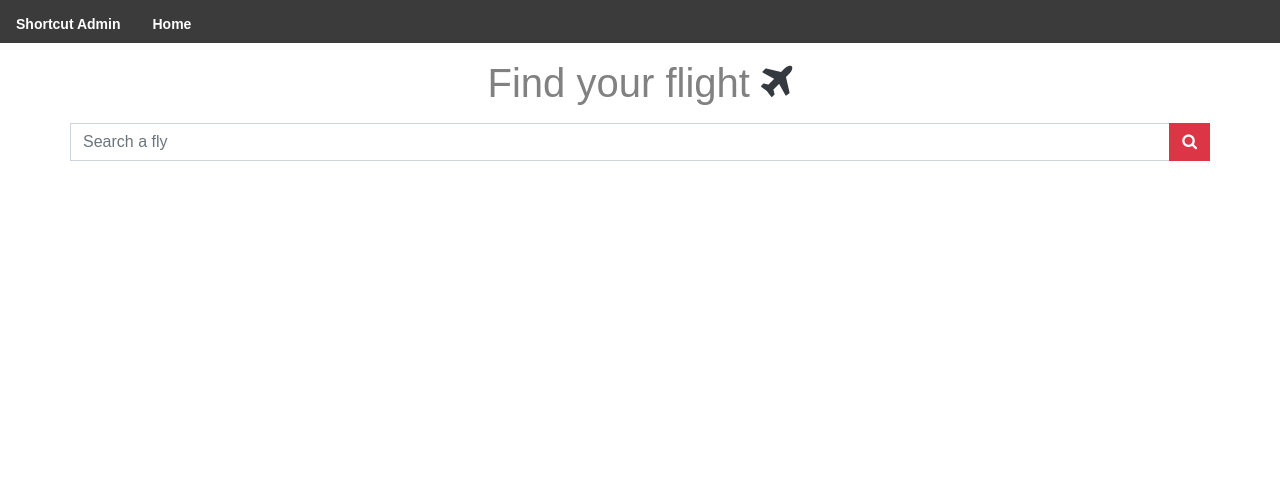
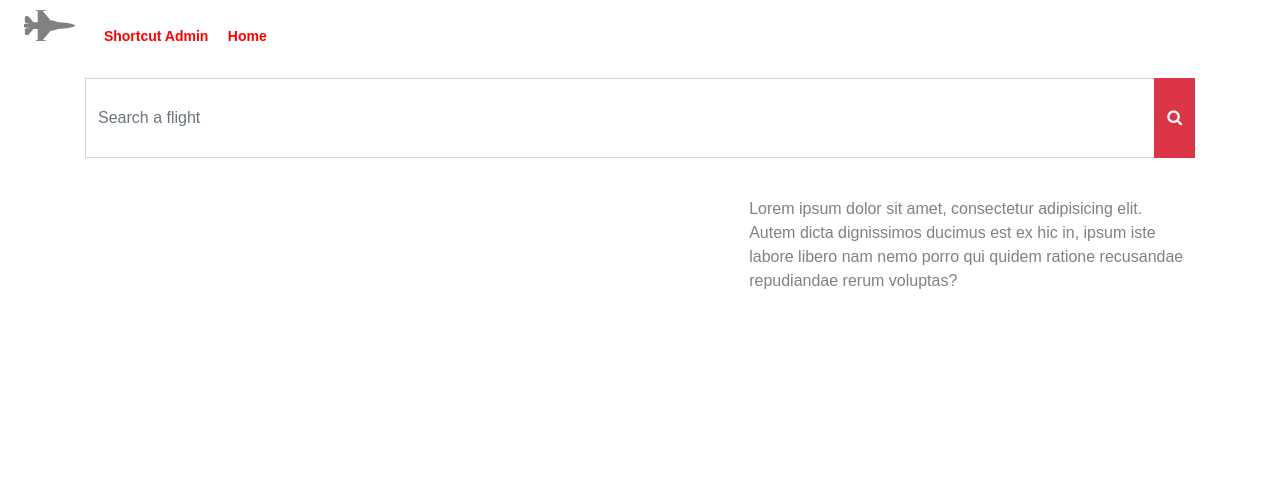
Before and after one commit to CrackjY/air-base, a PHP site: template templates/front/home.html.twig in a window 1280 px wide. Shown: the top 488 px of the page. Before the commit the page ends 161 px from the top, so only its background shows below. Run offline with PHP 8.4, Linux system fonts and the light colour scheme; the template is opened without the code that fills it, so the values that code supplies are empty; data comes from the database, SQL or seed files in the repository; some libraries are stand-ins or nearby versions.

Commit message:
search && refac

```diff
--- a/assets/css/style.css
+++ b/assets/css/style.css
@@ -3,14 +3,17 @@ html, body {
     height: 100%;
     color: #818182;
 }
-nav.back, nav.front {
-    background: #040404c7;
+nav.front {
+/*    display: flex;
+    flex-direction: row-reverse;*/
 }
 nav.back a, nav.front a {
-    color: white;
+    color: red;
     font-weight: bold;
     font-size: 14px;
-    margin-top: 6px;
+}
+nav.front a {
+    margin: -28px 15px 0 0;
 }
 .form-control {
     margin-bottom: 10px;
@@ -32,12 +35,12 @@ input[type="search"] {
 select {
     border-radius: 0;
 }
-.fly-card {
-    margin-bottom: 10px;
+.card {
+    border: 1px solid rgba(0,0,0,.125);
+    border-radius: 0;
 }
 .btn {
     border-radius: 0;
-
 }
 .btn:focus {
     box-shadow: 0 0 0 white;
@@ -74,9 +77,6 @@ select {
 img.airplane-icon {
     width: 20px;
     margin: 0 10px 0 10px;
-}
-table thead {
-    color: ;
 }
 .block-new input {
 }
@@ -154,3 +154,32 @@ input[type=checkbox].input-checkbox {
 .close {
     position: relative;
 }
+/* front home */
+.landing-div {
+/*    background: #adb5bd;
+    height: 300px;
+    width: 100%;*/
+}
+/* front home search */
+.landing-search .wrapper-search-form {
+    margin: auto;
+    margin-bottom: 30px;
+    margin-top: 30px;
+}
+.landing-search .wrapper-search-form form .input-group input[type="search"] {
+    height: 5em;
+}
+.cards-xysn {
+    width: 100%;
+    height: 60em;
+    display: flex;
+    padding: 9px;
+    overflow: auto;
+   /* border: solid 0.5px darkgrey;*/
+}
+.block-front-flight {
+    width: 60%;
+}
+.test-- {
+    width: 40%;
+}
--- a/config/Routing.php
+++ b/config/Routing.php
@@ -64,9 +64,13 @@ class Routing extends Instance
                     $this->flightController->deleteAction();
                     exit;
 
-                //API
+                //API Flight
                 case 'api/admin/flights';
                     $this->flightController->flightDataJson();
+                    exit;
+                    // front
+                case 'api/flights';
+                    $this->frontController->flightDataJson();
                     exit;
             }
         }
--- /dev/null
+++ b/js_feature/config/parameter.js
@@ -0,0 +1,16 @@
+let url = 'http://localhost/air-base/';
+let urlPieces = {
+    admin: '?page=admin',
+    airplanes: '?page=admin/airplanes',
+    types: '?page=admin/types',
+    pilots: '?page=admin/pilots',
+    flights: '?page=admin/flights',
+    cities: '?page=admin/cities',
+};
+
+// Back flight
+let $locationHrefFlightBack = 'http://localhost/air-base/?page=admin/flights';
+let $urlApiFlightBack = 'http://localhost/air-base/?page=api/admin/flights';
+let $urlDeleteFlightBack = 'http://localhost/air-base/?page=admin/flights/delete&id=';
+// Front flight
+let $urlApiFlightFront = 'http://localhost/air-base/?page=api/flights';
--- /dev/null
+++ b/js_feature/front/flight/list.js
@@ -0,0 +1,33 @@
+(() => {
+	let renderer;
+	let flights = [];
+
+	fetch($urlApiFlightFront)
+		.then(response => response.json())
+		.then(data => {
+			data.map((flight) => {
+				flights.push(flight);
+				renderer = `
+					<div class="row-card">
+				        <div class="card w-75 flight-card mb-4">
+				            <div class="card-body">
+				                <h5 class="card-title">${flight.name }</h5>
+				                <p class="card-text">${flight.departure_city } <img class="airplane-icon" src="assets/imgs/airplane-icon.png"> ${flight.arrival_city }</p>
+				                <p class="card-text float-right">Post the ${flight.date}</p>
+				                <a href="#" class="btn btn-danger">Show more...</a>
+				            </div>
+				        </div>
+			        </div>
+				`;
+				document.querySelector('.block-front-flight').innerHTML += renderer;
+			});
+
+			document.querySelector(".btn-search").addEventListener('click', (e) => {
+				e.preventDefault();
+				console.log(document.querySelector("input[type=search]").value);
+
+				console.log(flights);
+			});
+		})
+		.catch(error => console.error('error : ', error));
+})();
--- a/src/Controller/Front/FrontController.php
+++ b/src/Controller/Front/FrontController.php
@@ -8,8 +8,17 @@ class FrontController extends Controller
 {
     public function homeAction()
     {
-        $this->render('front/home.html.twig', array(
-            'flights' => $this->flightModel->listingWithPilotAndAirplane(),
-        ));
+        $this->render('front/home.html.twig', []);
+    }
+
+    /**
+     *
+     */
+    public function flightDataJson()
+    {
+        $this->jsonEncode($this->flightModel->listingWithPilotAndAirplaneFront());
+    }
+
+    public function searchAction() {
     }
 }
--- a/templates/back/includes/nav.html.twig
+++ b/templates/back/includes/nav.html.twig
@@ -1,5 +1,5 @@
 <nav class="nav back mb-3">
-	<i class="fa fa-fighter-jet fa-3x text-white ml-4 mr-4" aria-hidden="true"></i>
+	<i class="fa fa-fighter-jet fa-3x ml-4 mr-4" aria-hidden="true"></i>
     <a class="nav-link" href="/air-base/">Shortcut front</a>
     <a class="nav-link" href="/air-base/?page=admin">Admin</a>
     <a class="nav-link" href="/air-base/?page=admin/cities">Cities</a>
--- a/templates/front/home.html.twig
+++ b/templates/front/home.html.twig
@@ -1,27 +1,15 @@
 {% extends 'layout.html.twig' %}
 
+{% block landing %}
+    {% include 'front/includes/landing.html.twig' %}
+    {% block search %}
+        {% include 'front/includes/search.html.twig' %}
+    {% endblock search %}
+{% endblock landing %}
+
 {% block content %}
-    <h1 class="mb-3 mt-3 text-center">Find your flight <i class="fa fa-plane text-dark"></i></h1>
-    <form class="form" method="POST">
-        <div class="row">
-            <div class="input-group mb-5">
-                <input type="search" class="form-control" name="flightSearch" placeholder="Search a fly" aria-label="Search a flight">
-                <div class="input-group-append">
-                    <button class="btn btn-danger" type="submit"><i class='fa fa-search'></i></button>
-                </div>
-            </div>
-        </div>
-    </form>
-
-    {% for fly in flights %}
-        <div class="card w-75 fly-card">
-            <div class="card-body">
-                <h5 class="card-title">{{ fly.name }}</h5>
-                <p class="card-text">{{ fly.departure_city }} <img class="airplane-icon" src="assets/imgs/airplane-icon.png"> {{ fly.arrival_city }}</p>
-                <p class="card-text float-right">Post the {{ fly.date | date }}</p>
-                <a href="#" class="btn btn-danger">Show more...</a>
-            </div>
-        </div>
-    {% endfor %}
-
+    <div class="cards-xysn">
+        <div class="block-front-flight"></div>
+        <div class="test--">Lorem ipsum dolor sit amet, consectetur adipisicing elit. Autem dicta dignissimos ducimus est ex hic in, ipsum iste labore libero nam nemo porro qui quidem ratione recusandae repudiandae rerum voluptas?</div>
+    </div>
 {% endblock content %}
--- /dev/null
+++ b/templates/front/includes/landing.html.twig
@@ -0,0 +1 @@
+<div class="landing-div"></div>
--- a/templates/front/includes/nav.html.twig
+++ b/templates/front/includes/nav.html.twig
@@ -1,4 +1,5 @@
-<nav class="nav front mb-3">
-    <a class="nav-link" href="/air-base/?page=admin">Shortcut Admin</a>
-    <a class="nav-link" href="/air-base/">Home</a>
+<nav class="front">
+    <i class="fa fa-fighter-jet fa-3x ml-4 mr-4" aria-hidden="true"></i>
+    <a class="" href="/air-base/?page=admin">Shortcut Admin</a>
+    <a class="" href="/air-base/">Home</a>
 </nav>
--- /dev/null
+++ b/templates/front/includes/search.html.twig
@@ -0,0 +1,10 @@
+<div class="container wrapper-search-form">
+    <form class="form" method="POST">
+        <div class="input-group">
+            <input type="search" class="form-control" name="flightSearch" placeholder="Search a flight" aria-label="Search a flight">
+            <div class="input-group-append">
+                <button class="btn btn-danger btn-search" type="submit"><i class='fa fa-search'></i></button>
+            </div>
+        </div>
+    </form>
+</div>
--- a/templates/layout.html.twig
+++ b/templates/layout.html.twig
@@ -3,7 +3,7 @@
 	<head>
 		<meta charset="utf-8">
 		<title>{% block title %}Air base{% endblock %}</title>
-        <link rel="shortcut icon" href="../../favicon.png" type="image/x-icon">
+        <link rel="shortcut icon" href="favicon.png" type="image/x-icon">
 		<link rel="stylesheet" href="node_modules/bootstrap/dist/css/bootstrap.min.css">
         <link rel="stylesheet" href="node_modules/font-awesome/css/font-awesome.min.css">
         <link rel="stylesheet" href="assets/css/style.css">
@@ -13,12 +13,21 @@
 			{% include 'front/includes/nav.html.twig' %}
         {% endblock header %}
 
+		<div class="landing-search">
+			{% block landing %}
+				{% block search %}
+				{% endblock search %}
+			{% endblock landing %}
+		</div>
+
 		<div class="container">
 			{% block content %}
 			{% endblock content %}
 		</div>
 
 		{% block footer %}
+			<script src="js_feature/config/parameter.js" type="text/javascript"></script>
+			<script src="js_feature/front/flight/list.js" type="text/javascript"></script>
 		{% endblock footer %}
 	</body>
 </html>
--- a/templates/layout_back.html.twig
+++ b/templates/layout_back.html.twig
@@ -22,8 +22,9 @@
         {% block footer %}
             <script src="node_modules/jquery/dist/jquery.min.js" type="text/javascript"></script>
             <script src="node_modules/bootstrap-toggle/js/bootstrap-toggle.min.js" type="text/javascript"></script>
-            <script src="assets/js/feature/back/flight/crud.js" type="text/javascript"></script>
-            <script src="assets/js/feature/back/edit.js" type="text/javascript"></script>
+            <script src="js_feature/config/parameter.js" type="text/javascript"></script>
+            <script src="js_feature/back/flight/crud.js" type="text/javascript"></script>
+            <script src="js_feature/back/edit.js" type="text/javascript"></script>
         {% endblock footer %}
     </body>
 </html>
```
Also changed, not shown: js_feature/back/edit.js (renamed from assets/js/feature/back/edit.js, +1 -11 lines), js_feature/back/flight/crud.js (renamed from assets/js/feature/back/flight/crud.js, +3 -6 lines), src/Controller/Back/FlightController.php (+0 -20 lines), src/Model/FlightModel.php (+47 -0 lines), src/Model/SearchModel.php (added, +9 -0 lines), assets/imgs/landing.jpg (added).
